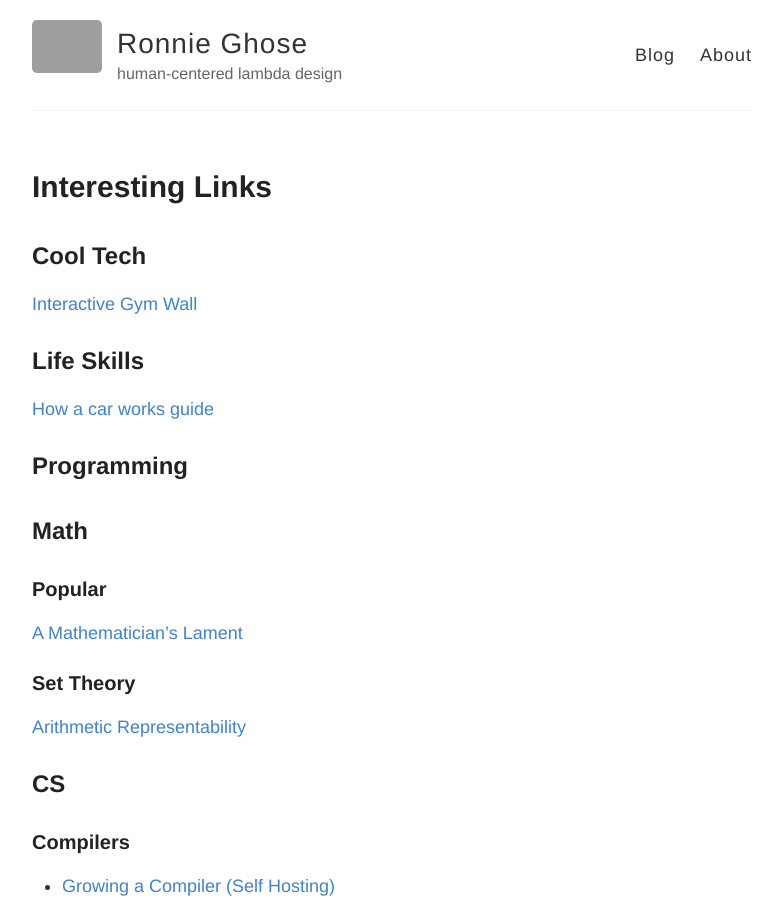
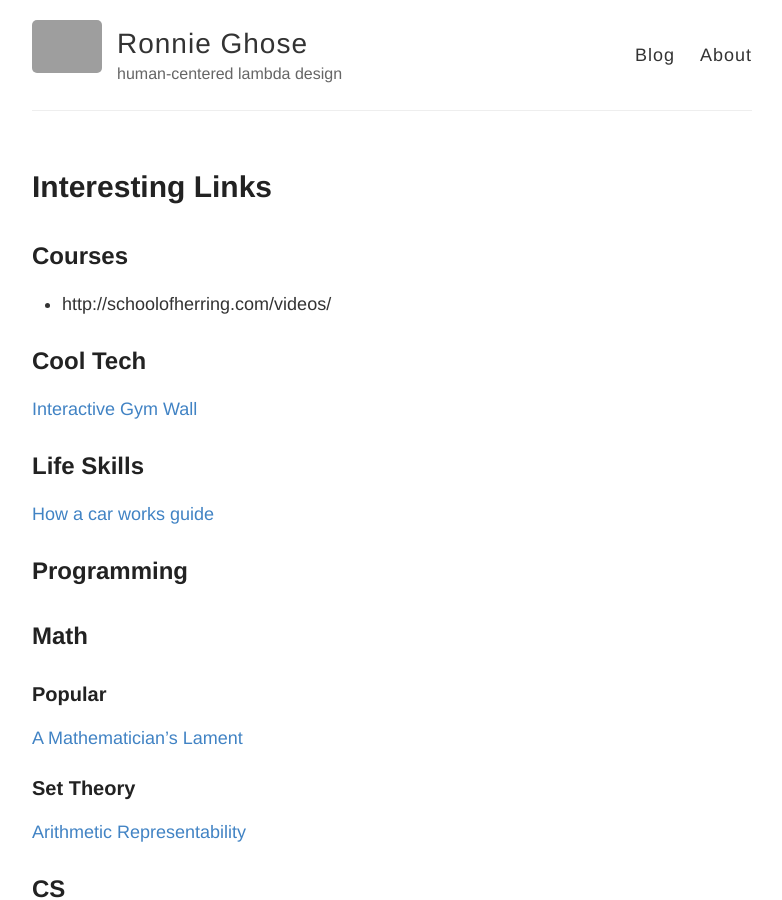
Before and after one commit to RONNCC/ronncc.github, a Jekyll site: the page built from _posts/2016-1-1-InterestingLinks.md, in a window 1280 px wide and 900 px high. Shown: the whole window, without its empty margins (248-1030 px from the left). Built offline with Jekyll 4.4.1, drawn with Linux system fonts in a browser that asks for light colours; comment, search, counter and statistics services are not loaded; grey boxes are pictures that could not be loaded.

Commit message:
Updated 2016-1-1-InterestingLinks.md

```diff
--- a/_posts/2016-1-1-InterestingLinks.md
+++ b/_posts/2016-1-1-InterestingLinks.md
@@ -11,6 +11,10 @@ slug: InterestingLinks
 tags: []
 title: Interesting Links
 ---
+## Courses
+- http://schoolofherring.com/videos/
+
+
 ## Cool Tech
 
 [Interactive Gym Wall](https://i.imgur.com/76FkWuf.gifv)
```
